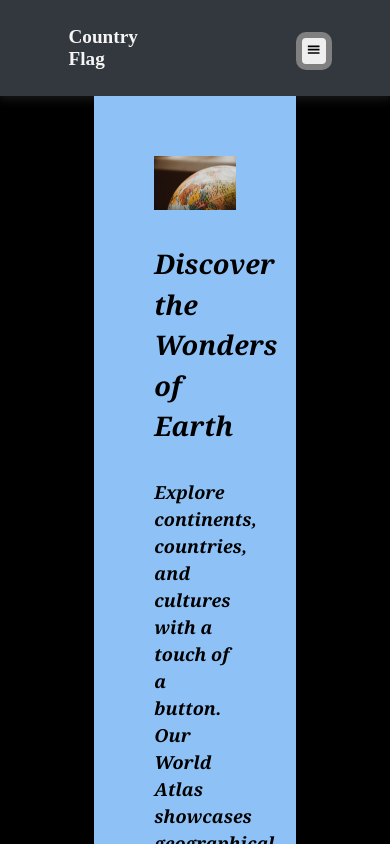
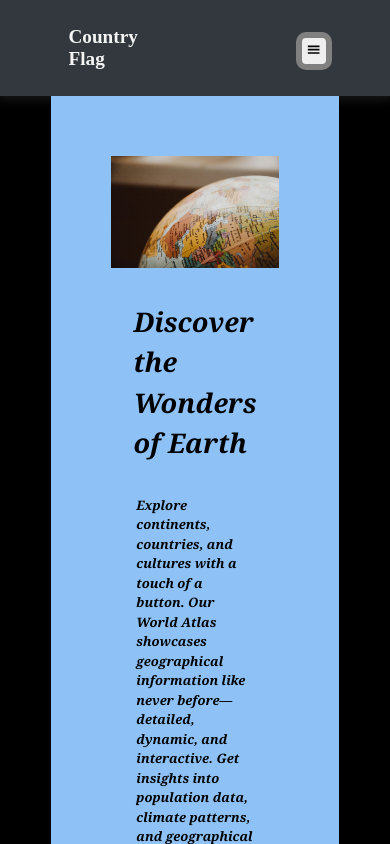
Before and after one commit to Rajsingh704596/CountryDetailsWebsite, a React (Vite) app: page / in a window 390 px wide. Shown: the top 844 px of the page. Built offline with nearby package versions, Linux system fonts and the light colour scheme.

Commit message:
add data

```diff
--- a/src/index.css
+++ b/src/index.css
@@ -218,3 +218,31 @@ select{
   padding:1rem;
 
 }
+
+@media screen and (max-width:440px) {
+
+  .h-child{
+    width:100%;
+    margin: 0 auto;
+  }
+
+  .hero-section{
+    margin: 0 auto;
+    width: 70%;
+    display: flex;
+    flex-direction: column;
+    justify-content: center;
+    align-items: center;
+  }
+
+  .heading{
+    font-size:medium;
+    text-align: center;
+
+  }
+
+  .h-content{
+    font-size:small;
+  }
+
+}
```
